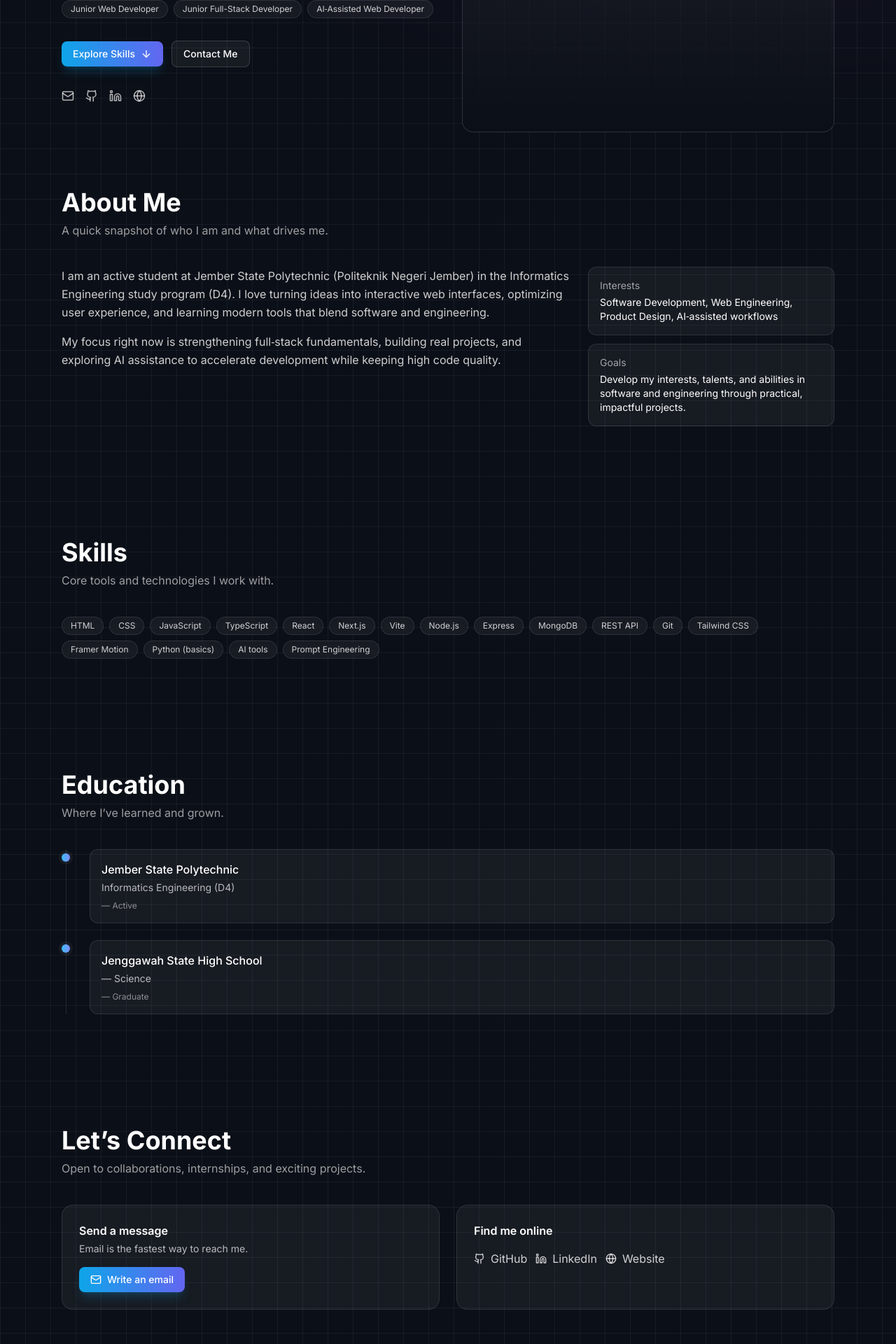
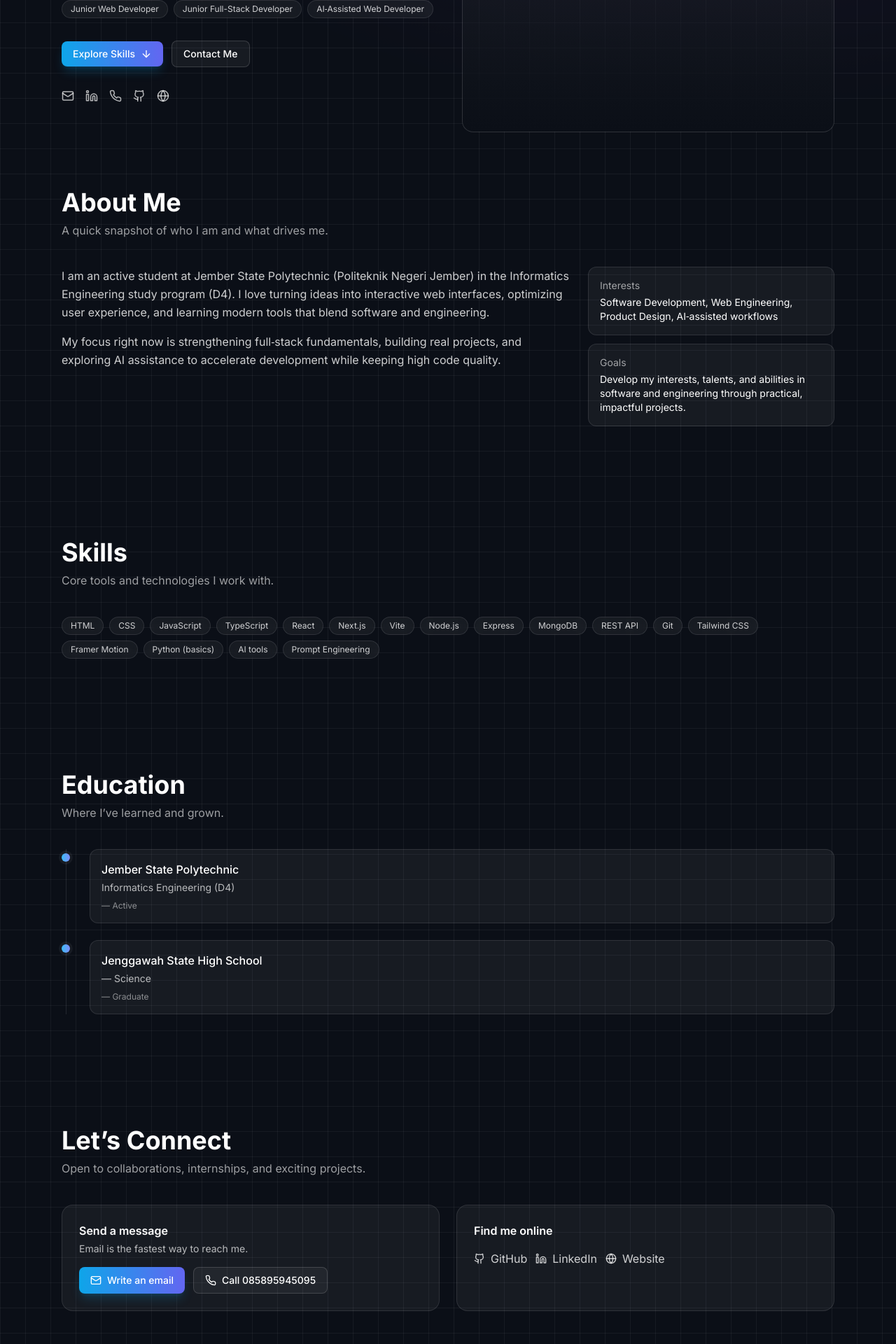
Before and after one commit to flamesuserresource4/frontend-repo_dwcrmnw0_wsm9os, a React (Vite) app: page / in a window 1280 px wide. Shown: the part 580-2500 px from the top of the page at 70% size. Built offline with nearby package versions, Linux system fonts and the light colour scheme; a web font is replaced by a local one.

Commit message:
Update project prj_dwcrmnw0 - 2025-11-10T16:12:20.009Z

```diff
--- a/src/App.jsx
+++ b/src/App.jsx
@@ -1,6 +1,6 @@
 import React from 'react'
 import Spline from '@splinetool/react-spline'
-import { ArrowDown, Mail, Github, Globe, Linkedin } from 'lucide-react'
+import { ArrowDown, Mail, Github, Globe, Linkedin, Phone } from 'lucide-react'
 
 const roles = [
   'Junior Web Developer',
@@ -39,6 +39,12 @@ function Section({ id, title, subtitle, children }) {
 }
 
 export default function App() {
+  // Provided contact details
+  const EMAIL = 'putrairwantofirdaus@gmail.com'
+  const PHONE_DISPLAY = '085895945095'
+  const PHONE_TEL = '+6285895945095' // Converted to international format
+  const LINKEDIN = 'https://www.linkedin.com/in/firdaus-putra-irwanto'
+
   return (
     <div className="min-h-screen bg-[#0b0f17] text-white relative overflow-hidden">
       {/* Subtle gradient + grid background */}
@@ -50,7 +56,7 @@ export default function App() {
       {/* Navbar */}
       <header className="sticky top-0 z-30 backdrop-blur supports-[backdrop-filter]:bg-black/30 bg-black/20 border-b border-white/10">
         <div className="max-w-6xl mx-auto flex items-center justify-between px-6 h-16">
-          <a href="#" className="font-semibold tracking-wide text-white hover:text-white/90">Fauzan — Profile</a>
+          <a href="#" className="font-semibold tracking-wide text-white hover:text-white/90">Firdaus Putra Irwanto — Profile</a>
           <nav className="hidden md:flex items-center gap-6 text-sm text-white/80">
             <a href="#about" className="hover:text-white">About</a>
             <a href="#skills" className="hover:text-white">Skills</a>
@@ -92,9 +98,10 @@ export default function App() {
             </div>
 
             <div className="flex items-center gap-4 mt-8 text-white/70">
-              <a className="hover:text-white" href="mailto:contact@example.com" aria-label="Email"><Mail size={18} /></a>
+              <a className="hover:text-white" href={`mailto:${EMAIL}`} aria-label="Email"><Mail size={18} /></a>
+              <a className="hover:text-white" href={LINKEDIN} target="_blank" rel="noreferrer" aria-label="LinkedIn"><Linkedin size={18} /></a>
+              <a className="hover:text-white" href={`tel:${PHONE_TEL}`} aria-label="Phone"><Phone size={18} /></a>
               <a className="hover:text-white" href="https://github.com/" target="_blank" rel="noreferrer" aria-label="GitHub"><Github size={18} /></a>
-              <a className="hover:text-white" href="https://www.linkedin.com/" target="_blank" rel="noreferrer" aria-label="LinkedIn"><Linkedin size={18} /></a>
               <a className="hover:text-white" href="https://your-portfolio.example" target="_blank" rel="noreferrer" aria-label="Website"><Globe size={18} /></a>
             </div>
           </div>
@@ -159,15 +166,20 @@ export default function App() {
           <div className="rounded-2xl border border-white/10 bg-white/5 p-6">
             <h3 className="font-semibold">Send a message</h3>
             <p className="text-white/70 text-sm mt-1">Email is the fastest way to reach me.</p>
-            <a href="mailto:contact@example.com" className="inline-flex mt-4 items-center gap-2 rounded-lg bg-gradient-to-r from-sky-500 to-indigo-500 px-4 py-2 text-sm font-medium shadow-lg shadow-sky-500/20 hover:brightness-110">
-              <Mail size={16} /> Write an email
-            </a>
+            <div className="flex flex-wrap gap-3 mt-4">
+              <a href={`mailto:${EMAIL}`} className="inline-flex items-center gap-2 rounded-lg bg-gradient-to-r from-sky-500 to-indigo-500 px-4 py-2 text-sm font-medium shadow-lg shadow-sky-500/20 hover:brightness-110">
+                <Mail size={16} /> Write an email
+              </a>
+              <a href={`tel:${PHONE_TEL}`} className="inline-flex items-center gap-2 rounded-lg border border-white/15 bg-white/5 px-4 py-2 text-sm font-medium hover:bg-white/10">
+                <Phone size={16} /> Call {PHONE_DISPLAY}
+              </a>
+            </div>
           </div>
           <div className="rounded-2xl border border-white/10 bg-white/5 p-6">
             <h3 className="font-semibold">Find me online</h3>
-            <div className="flex items-center gap-3 mt-4 text-white/80">
+            <div className="flex flex-wrap items-center gap-3 mt-4 text-white/80">
               <a className="hover:text-white inline-flex items-center gap-2" href="https://github.com/" target="_blank" rel="noreferrer"><Github size={16}/> GitHub</a>
-              <a className="hover:text-white inline-flex items-center gap-2" href="https://www.linkedin.com/" target="_blank" rel="noreferrer"><Linkedin size={16}/> LinkedIn</a>
+              <a className="hover:text-white inline-flex items-center gap-2" href={LINKEDIN} target="_blank" rel="noreferrer"><Linkedin size={16}/> LinkedIn</a>
               <a className="hover:text-white inline-flex items-center gap-2" href="https://your-portfolio.example" target="_blank" rel="noreferrer"><Globe size={16}/> Website</a>
             </div>
           </div>
```
Also changed, not shown: 1 other file (tests, documents, lock files or other folders).
